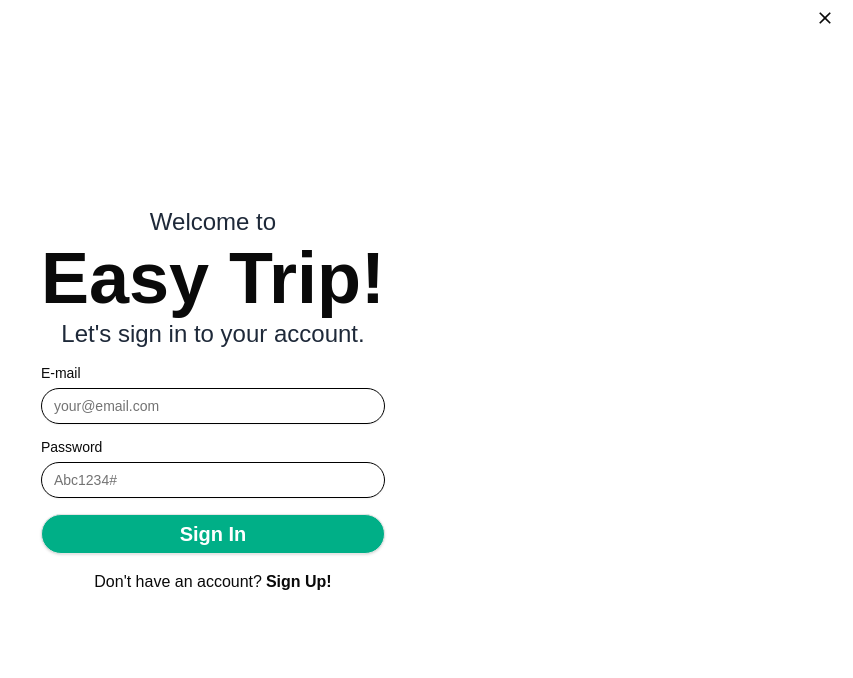
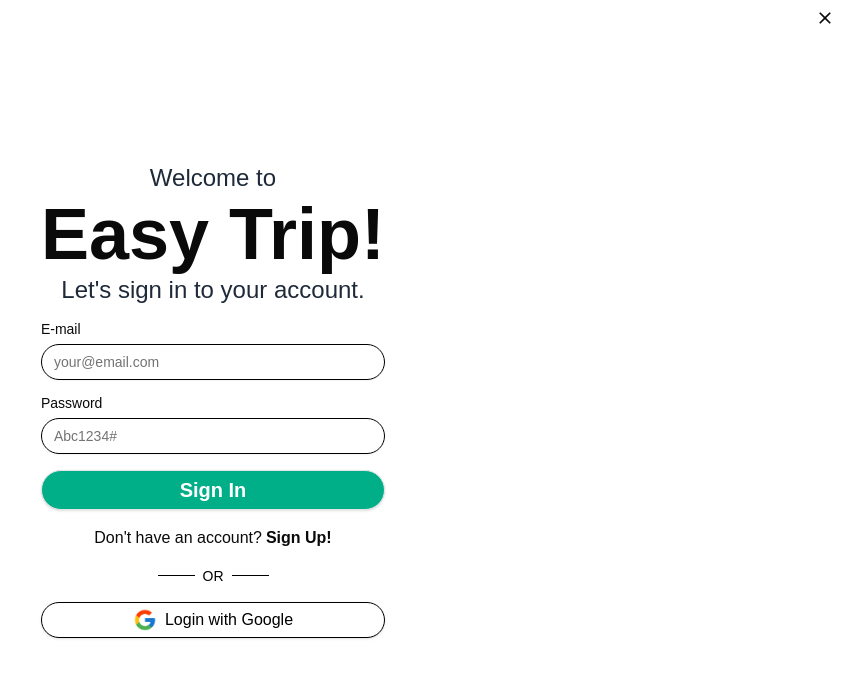
Before and after one commit to jp9141joao/easy-trip-prototype-v2, a React (Vite) app in the folder frontend/: page /signIn in a window 1280 px wide. Shown: the top 678 px of the page, without its empty margins (427-1280 px from the left). Built offline with nearby package versions, Linux system fonts and the light colour scheme.

Commit message:
design test: updated styling on login page

```diff
--- a/frontend/src/components/LoginGoogle.tsx
+++ b/frontend/src/components/LoginGoogle.tsx
@@ -1,20 +1,32 @@
 import { Button } from "./ui/button";
 import { Separator } from "./ui/separator";
+import IconGoogle from "../assets/login/icon-google.png"
 
-export default function LoginGoogle() {
+export default function LoginGoogle({ type }: { type: 'Login' | 'Register' }) {
 
     return (
-        <div className="flex">
-            <div>
-                <Separator />
+        <div className="grid place-items-center items-center gap-4 mt-4">
+            <div className="flex justify-center items-center gap-2">
+                <Separator className=" bg-black" />
+                <span className="text-sm text-black">
+                    OR
+                </span>
+                <Separator className=" bg-black" />
             </div>
-            <div>
-                <Button>
-
+            <div className="w-full">
+                <Button
+                    variant={"outline"}
+                    className="w-full rounded-4xl bg-white border-black text-black hover:bg-white"
+                >
+                    <img
+                        src={ IconGoogle }
+                        alt="icon-google"
+                        className="w-6 h-6 rounded-4xl"
+                    />
+                    <p className="text-base">
+                        { type } with Google
+                    </p>
                 </Button>
-            </div>
-            <div>
-                <Separator />
             </div>
         </div>
     );
--- a/frontend/src/pages/SignIn.tsx
+++ b/frontend/src/pages/SignIn.tsx
@@ -4,6 +4,7 @@
 import WelcomeSection from "../components/SignInPage/WelcomeSection";
 import LayoutPage from "../components/ui/LayoutPage";
 import { useEffect, useState } from "react";
+import LoginGoogle from "../components/LoginGoogle";
 
 export default function SignIn() {
 
@@ -31,6 +32,9 @@
                         setPassword={ setPassword }
                     />
                     <RegisterRedirect />
+                    <LoginGoogle
+                        type="Login"
+                    />
                 </div>
             </div>
         </LayoutPage>
--- a/frontend/src/pages/SignUp.tsx
+++ b/frontend/src/pages/SignUp.tsx
@@ -3,6 +3,7 @@
 import BrandSection from "../components/SignUpPage/BrandSection";
 import SignUpFormSection from "../components/SignUpPage/SignUpFormSection";
 import LayoutPage from "../components/ui/LayoutPage";
+import LoginGoogle from "../components/LoginGoogle";
 
 export default function SignIn() {
 
@@ -31,6 +32,9 @@
                         password={ password }
                         setPassword={ setPassword }
                     />
+                    <LoginGoogle
+                        type="Register"
+                    />
                 </div>
             </div>
         </LayoutPage>
```
Also changed, not shown: frontend/src/assets/login/icon-google.png (added).
